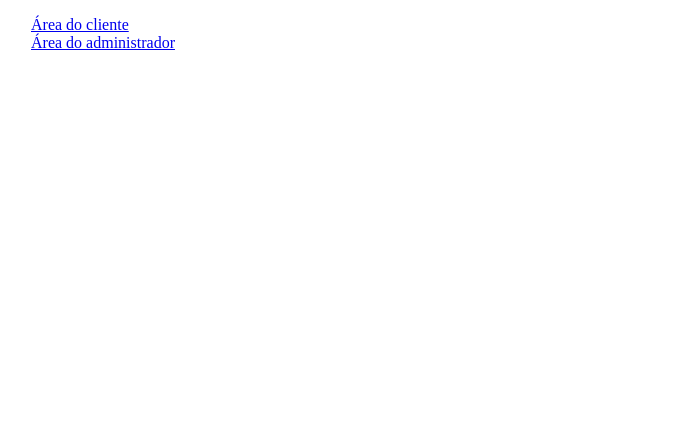
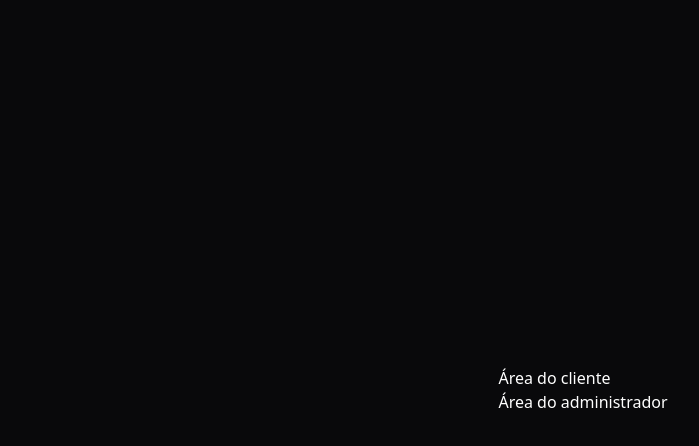
Before and after one commit to IvanilsoDaSilva/sistema-bancario-frontend, a React (Vite) app: page / in a window 1280 px wide. Shown: the top 446 px of the page, without its empty margins (57-756 px from the left). Built offline with nearby package versions, Linux system fonts and the light colour scheme.

Commit message:
Style: "Add style to components"

```diff
--- a/src/components/Header.tsx
+++ b/src/components/Header.tsx
@@ -18,8 +18,7 @@ const Header = () => {
             onClick={() => {
               removeCookie("user", { path: "/" });
               navigate("/account");
-            }}
-          >
+            }}>
             Deslogar
           </button>
         </>
--- a/src/css/index.css
+++ b/src/css/index.css
@@ -1,11 +1,14 @@
-/* :root {
-  font-family: Inter, system-ui, Avenir, Helvetica, Arial, sans-serif;
+ :root {
+   font-family: Manrope, system-ui, Avenir, Helvetica, Arial, sans-serif;
    line-height: 1.5;
    font-weight: 400;
+   box-sizing: border-box;
+   padding: 0px;
+   margin: 0px;
 
    color-scheme: light dark;
    color: rgba(255, 255, 255, 0.87);
-  background-color: #242424;
+   background-color: #09090B;
 
    font-synthesis: none;
    text-rendering: optimizeLegibility;
@@ -13,21 +16,57 @@
    -moz-osx-font-smoothing: grayscale;
  }
 
-a {
-  font-weight: 500;
-  color: #646cff;
-  text-decoration: inherit;
-}
-a:hover {
-  color: #535bf2;
-}
-
  body {
    margin: 0;
    display: flex;
    place-items: center;
+   align-items: center;
+   justify-content: center;
    min-width: 320px;
    min-height: 100vh;
+ }
+
+ ol {
+   margin: 0px 0px 20px 0px;
+   padding: 0px;
+
+   ul {
+     margin: 0;
+     padding: 0px;
+   }
+ }
+
+ form {
+   display: grid;
+   font-size: 20px;
+   margin: 0 0 2vh 0;
+
+   input {
+     outline: unset;
+     border: none;
+     height: 30px;
+     width: 426px;
+     border-radius: 5px;
+     padding: 5px;
+   }
+
+   label {
+     height: 24px;
+     width: 231px;
+     font-size: 16px;
+     line-height: 24px;
+     margin: 10px 0px 2px 0px;
+   }
+ }
+
+ a {
+   font-weight: 500;
+   color: #ffffff;
+   text-decoration: inherit;
+ }
+
+ a:hover {
+   color: #535bf2;
  }
 
  h1 {
@@ -36,33 +75,44 @@ h1 {
  }
 
  button {
+   margin-top: 20px;
    border-radius: 8px;
    border: 1px solid transparent;
    padding: 0.6em 1.2em;
    font-size: 1em;
    font-weight: 500;
    font-family: inherit;
-  background-color: #1a1a1a;
+   background-color: #27272A;
    cursor: pointer;
    transition: border-color 0.25s;
  }
+
  button:hover {
    border-color: #646cff;
  }
+
  button:focus,
  button:focus-visible {
    outline: 4px auto -webkit-focus-ring-color;
  }
 
-@media (prefers-color-scheme: light) {
-  :root {
-    color: #213547;
-    background-color: #ffffff;
+ select {
+   outline: none;
+   border: none;
+   height: 39px;
+   border-radius: 4px;
+   cursor: pointer;
+   padding: 0px 0px 0px 5px;
+
+   option {
+     position: relative;
+     height: 4rem;
+     padding: 1rem;
+     font-size: 14px;
+     display: flex;
+     align-items: center;
+     cursor: pointer;
+     transition: background-color .3s;
+     opacity: 1;
    }
-  a:hover {
-    color: #747bff;
  }
-  button {
-    background-color: #f9f9f9;
-  }
-} */
--- a/src/pages/Account/Index.tsx
+++ b/src/pages/Account/Index.tsx
@@ -24,7 +24,6 @@ const Index = () => {
       password,
     } as ILoginAccount);
     setHttpStatus(response.status.toString());
-
     if (response.status == 201) {
       removeCookie("user", { path: "/" });
 
--- a/tsconfig.node.json
+++ b/tsconfig.node.json
@@ -6,5 +6,7 @@
     "moduleResolution": "bundler",
     "allowSyntheticDefaultImports": true
   },
-  "include": ["vite.config.ts"]
+  "include": [
+    "vite.config.ts"
+  ]
 }
```
Also changed, not shown: tsconfig.json (+16 -6 lines). Lines whose indentation alone changed are shown as unchanged.
